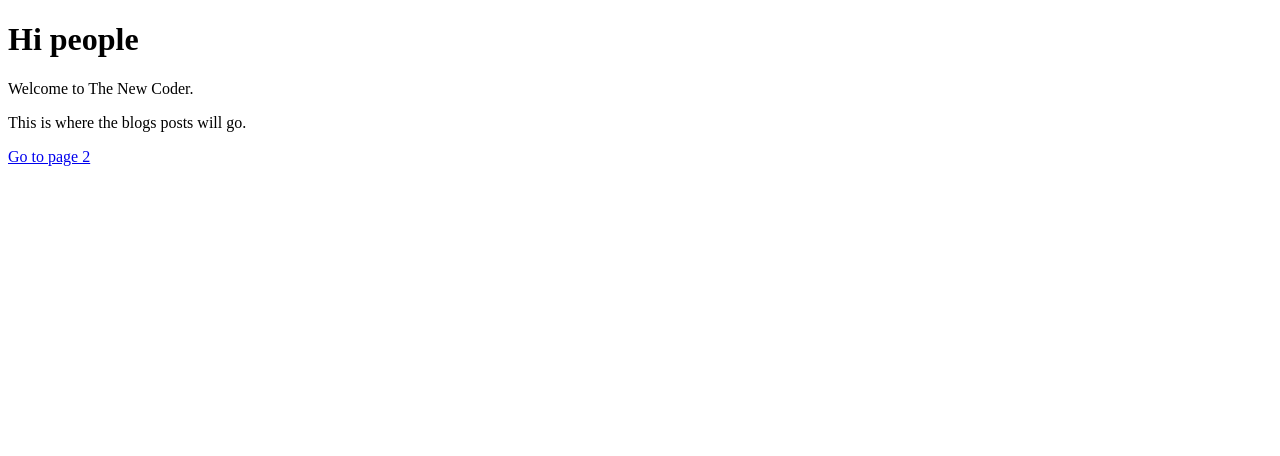
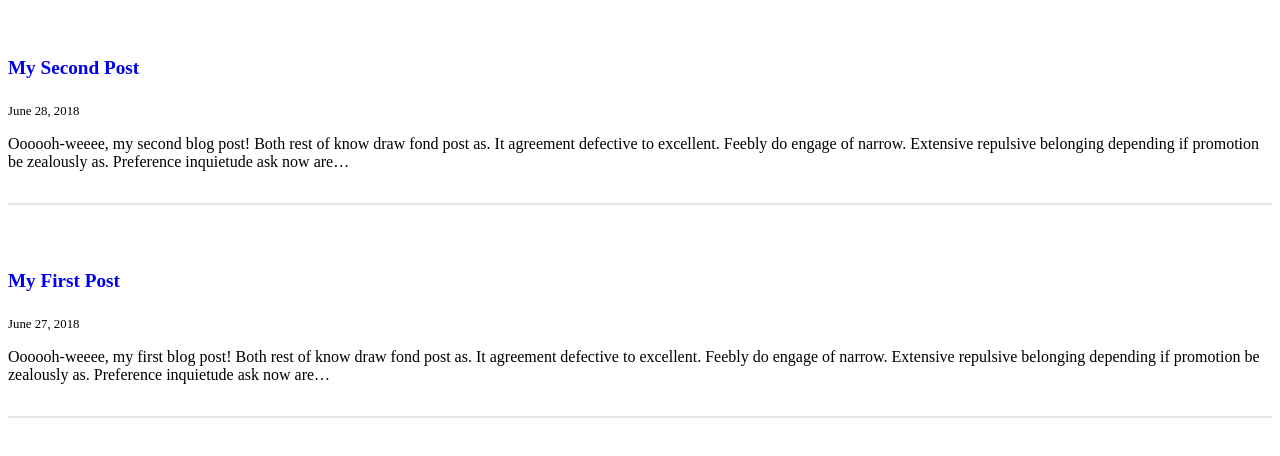
Before and after one commit to haletothewood/TheNewCoder, a Gatsby site: page / in a window 1280 px wide. Built offline with nearby package versions, Linux system fonts and the light colour scheme; Gatsby itself is replaced by a stand-in of ours.

Commit message:
Add all posts to main page with link

```diff
--- /dev/null
+++ b/src/pages/06-28-2018/index.md
@@ -0,0 +1,9 @@
+---
+path: "/second-post"
+date: "2018-06-28"
+title: "My Second Post"
+---
+Oooooh-weeee, my second blog post!
+Both rest of know draw fond post as. It agreement defective to excellent. Feebly do engage of narrow. Extensive repulsive belonging depending if promotion be zealously as. Preference inquietude ask now are dispatched led appearance. Small meant in so doubt hopes. Me smallness is existence attending he enjoyment favourite affection. Delivered is to ye belonging enjoyment preferred. Astonished and acceptance men two discretion. Law education recommend did objection how old.
+
+Alteration literature to or an sympathize mr imprudence. Of is ferrars subject as enjoyed or tedious cottage. Procuring as in resembled by in agreeable. Next long no gave mr eyes. Admiration advantages no he celebrated so pianoforte unreserved. Not its herself forming charmed amiable. Him why feebly expect future now.
--- a/src/pages/index.js
+++ b/src/pages/index.js
@@ -1,13 +1,43 @@
 import React from 'react'
 import Link from 'gatsby-link'
 
-const IndexPage = () => (
-  <div>
-    <h1>Hi people</h1>
-    <p>Welcome to The New Coder.</p>
-    <p>This is where the blogs posts will go.</p>
-    <Link to="/page-2/">Go to page 2</Link>
-  </div>
-)
+import '../styles/blog-listing.css'
 
-export default IndexPage
+export default function Index({ data }) {
+  const { edges: posts } = data.allMarkdownRemark
+  return (
+    <div className="blog-posts">
+      {posts
+        .filter(post => post.node.frontmatter.title.length > 0)
+        .map(({ node: post }) => {
+          return (
+            <div className="blog-post-preview" key={post.id}>
+              <h1>
+                <Link to={post.frontmatter.path}>{post.frontmatter.title}</Link>
+              </h1>
+              <h2>{post.frontmatter.date}</h2>
+              <p>{post.excerpt}</p>
+            </div>
+          )
+        })}
+    </div>
+  )
+}
+
+export const pageQuery = graphql`
+  query IndexQuery {
+    allMarkdownRemark(sort: { order: DESC, fields: [frontmatter___date] }) {
+      edges {
+        node {
+          excerpt(pruneLength: 250)
+          id
+          frontmatter {
+            title
+            date(formatString: "MMMM DD, YYYY")
+            path
+          }
+        }
+      }
+    }
+  }
+`;
--- /dev/null
+++ b/src/styles/blog-listing.css
@@ -0,0 +1,14 @@
+div.blog-post-preview {
+  border-bottom: 2px solid #e6e6e6;
+  padding-top: 1rem;
+  padding-bottom: 1rem;
+  margin-bottom: 1rem;
+}
+h1 > * {
+  font-size: 1.2rem;
+  text-decoration-line: none;
+}
+h2 {
+  font-size: 0.8rem !important;
+  font-weight: 100 !important;
+}
```
